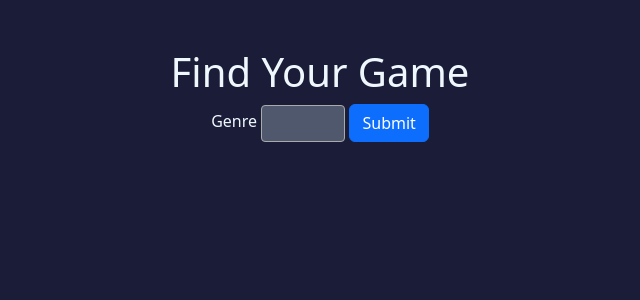
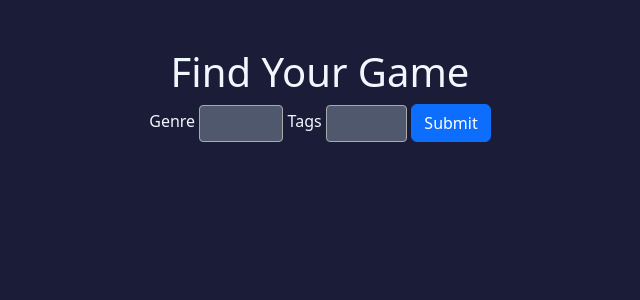
Before and after one commit to MysteryBrks/Find-Your-Game, a Flask app: page / in a window 1280 px wide. Shown: the top 300 px of the page, without its empty margins (320-960 px from the left). Run offline with Flask 3, Linux system fonts and the light colour scheme; some libraries are stand-ins or nearby versions.

Commit message:
Added tags to html

```diff
--- a/app.py
+++ b/app.py
@@ -11,12 +11,18 @@
 app.config["SESSION_TYPE"] = "filesystem"
 Session(app)
 
+
 @app.route("/", methods=["GET", "POST"])
 def index():
+    genres = ("Adventure", "Action", "Strategy")
+    tags = ("2D", "3D", "Controller")
+
+    for genre in genres:
+         ...
     if request.method == "POST":
         session.clear()
 
-        genre = request.form.getlist("genres")
+        genres_available = request.form.getlist("genres")
         # Pull steam games informatiom
         data_request = dict()
         data_request["request"] = "genre"
@@ -47,7 +53,7 @@
 
         return redirect("/game")
     else:
-        return render_template("index.html")
+        return render_template("index.html", genres=genres, tags=tags)
 
 
 @app.route("/game")
--- a/templates/index.html
+++ b/templates/index.html
@@ -7,12 +7,18 @@
     <h1>Find Your Game</h1>
     <form action="/" method="post">
         <div class="mb-3">
-            <label for="genres">Genre</label>
+            <label for="genres-label">Genre</label>
+            <select class="js-example-basic-multiple" multiple="multiple" name="genres">
+                {% for genre in genres %}
+                <option value="{{ genre }}">{{ genre }}</option>
+                {% endfor %}
+            </select>
 
-            <select class="js-example-basic-multiple" multiple="multiple" name="genres">
-                <option value="Strategy">Strategy</option>
-                <option value="Action">Action</option>
-                <option value="Adventure">Adventure</option>
+            <label for="tags-label">Tags</label>
+            <select class="js-example-basic-multiple" multiple="multiple" name="tags">
+                {% for tag in tags %}
+                <option value="{{ tag }}">{{ tag }}</option>
+                {% endfor %}
             </select>
 
             <input class="btn btn-primary" type="submit" value="Submit">
```
